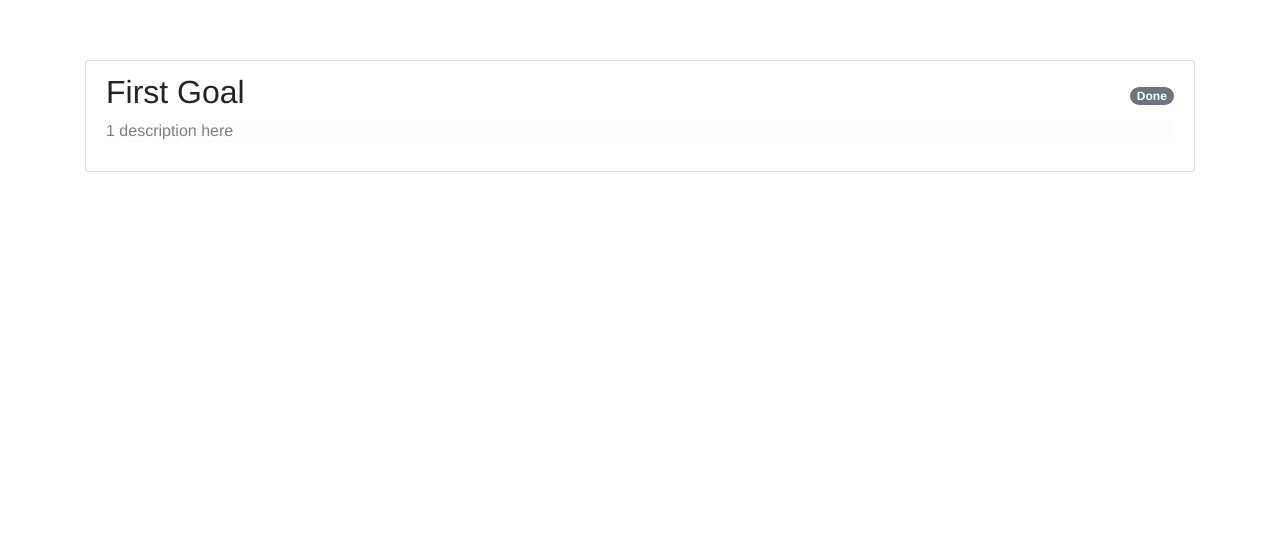
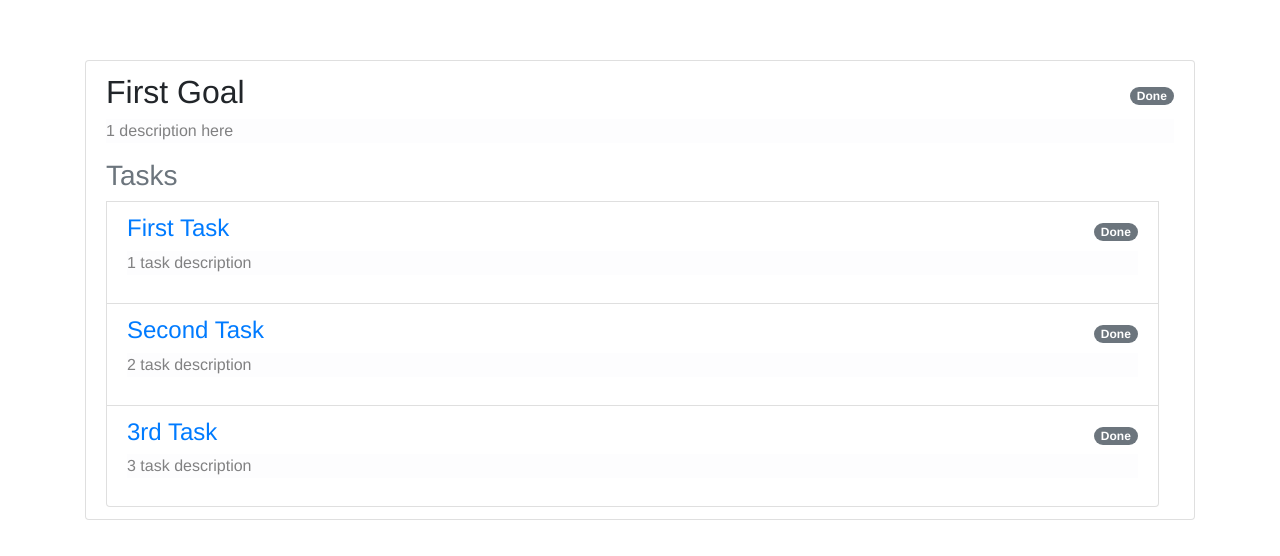
Before and after one commit to DiSalvio/goali_vue, a Vue app: page /goal/1 in a window 1280 px wide. Shown: the top 556 px of the page. Built offline with nearby package versions, Linux system fonts and the light colour scheme.

Commit message:
Separate goal list into component, add task list to goal show page, add task show page

```diff
--- /dev/null
+++ b/src/components/GoalList.vue
@@ -0,0 +1,28 @@
+<template>
+  <div class="container list-group">
+    <h1 class="text-muted">Goals</h1>
+    <div v-for="goal in goals" :key="goal.id" class="list-group-item">
+      <div class="list-group-item-heading d-flex justify-content-between align-items-center">
+        <h2><router-link :to="{name: 'PageGoalShow', params: {goalId: goal.id}}">{{goal.name}}</router-link></h2>
+        <span v-if="goal.completed" class="badge badge-secondary badge-pill">Done</span>
+        <span v-else class="badge badge-warning badge-pill">In Progress</span>
+      </div>
+      <p class="list-group-item-light list-group-item-secondary">{{goal.description}}</p>
+    </div>
+  </div>
+</template>
+
+<script>
+export default {
+  props: {
+    goals: {
+      required: true,
+      type: Array
+    }
+  }
+}
+</script>
+
+<style>
+@import "../assets/bootstrap.css"
+</style>
--- /dev/null
+++ b/src/components/TaskList.vue
@@ -0,0 +1,28 @@
+<template>
+  <div class="container list-group">
+    <h3 class="text-muted">Tasks</h3>
+    <div v-for="task in tasks" :key="task.id" class="list-group-item">
+      <div class="list-group-item-heading d-flex justify-content-between align-items-center">
+        <h4><router-link :to="{name: 'PageTaskShow', params: {goalId: task.goal, taskId: task.id}}">{{task.name}}</router-link></h4>
+        <span v-if="task.completed" class="badge badge-secondary badge-pill">Done</span>
+        <span v-else class="badge badge-warning badge-pill">In Progress</span>
+      </div>
+      <p class="list-group-item-light list-group-item-secondary">{{task.description}}</p>
+    </div>
+  </div>
+</template>
+
+<script>
+export default {
+  props: {
+    tasks: {
+      requred: true,
+      type: Array
+    }
+  }
+}
+</script>
+
+<style>
+@import "@/assets/bootstrap.css"
+</style>
--- a/src/router/index.js
+++ b/src/router/index.js
@@ -1,5 +1,6 @@
 import PageHome from '@/views/PageHome.vue'
 import PageGoalShow from '@/views/PageGoalShow.vue'
+import PageTaskShow from '@/views/PageTaskShow.vue'
 import PageNotFound from '@/views/PageNotFound.vue'
 import { createRouter, createWebHistory } from 'vue-router'
 import sourceData from '@/data.json'
@@ -11,18 +12,39 @@ const routes = [
     component: PageHome
   },
   {
-    path: '/goal/:id',
+    path: '/goal/:goalId',
     name: 'PageGoalShow',
     component: PageGoalShow,
     props: true,
     beforeEnter (to, from, next){
-      const goalExists = sourceData.goals.find(goal => goal.id === parseInt(to.params.id))
+      const goalExists = sourceData.goals.find(goal => goal.id === parseInt(to.params.goalId))
       if (goalExists) {
         next()
       } else {
         next({
           name: 'PageNotFound',
           params: { resource: 'goal', pathMatch: to.path.substring(1).split('/') },
+          query: to.query,
+          hash: to.hash
+        })
+      }
+    }
+  },
+  {
+    path: '/goal/:goalId/task/:taskId',
+    name: 'PageTaskShow',
+    component: PageTaskShow,
+    props: true,
+    beforeEnter (to, from, next){
+      const taskExists = sourceData.tasks
+        .filter(task => task.goal === parseInt(to.params.goalId))
+        .find(task => task.id === parseInt(to.params.taskId))
+      if (taskExists) {
+        next()
+      } else {
+        next({
+          name: 'PageNotFound',
+          params: { resource: 'task', pathMatch: to.path.substring(1).split('/') },
           query: to.query,
           hash: to.hash
         })
--- a/src/views/PageGoalShow.vue
+++ b/src/views/PageGoalShow.vue
@@ -6,26 +6,35 @@
       <span v-else class="badge badge-warning badge-pill">In Progress</span>
     </div>
     <p class="list-group-item-light list-group-item-secondary">{{goal.description}}</p>
+    <TaskList :tasks="goalTasks"/>
   </div>
 </template>
 
 <script>
 import sourceData from '@/data.json'
+import TaskList from '@/components/TaskList.vue'
 export default {
+  components: {
+    TaskList
+  },
   data() {
     return {
-      goals: sourceData.goals
+      goals: sourceData.goals,
+      tasks: sourceData.tasks
     }
   },
   props: {
-    id: {
+    goalId: {
       required: true,
       type: String
     }
   },
   computed: {
     goal () {
-      return this.goals.find(goal => goal.id === parseInt(this.id))
+      return this.goals.find(goal => goal.id === parseInt(this.goalId))
+    },
+    goalTasks() {
+      return this.tasks.filter(task => task.goal === parseInt(this.goalId))
     }
   }
 }
--- a/src/views/PageHome.vue
+++ b/src/views/PageHome.vue
@@ -1,20 +1,14 @@
 <template>
-  <div class="container list-group">
-    <h1 class="text-muted">Goals</h1>
-    <div v-for="goal in goals" :key="goal.id" class="list-group-item">
-      <div class="list-group-item-heading d-flex justify-content-between align-items-center">
-        <h2><router-link :to="{name: 'PageGoalShow', params: {id: goal.id}}">{{goal.name}}</router-link></h2>
-        <span v-if="goal.completed" class="badge badge-secondary badge-pill">Done</span>
-        <span v-else class="badge badge-warning badge-pill">In Progress</span>
-      </div>
-      <p class="list-group-item-light list-group-item-secondary">{{goal.description}}</p>
-    </div>
-  </div>
+  <GoalList :goals="goals"/>
 </template>
 
 <script>
 import sourceData from '@/data.json'
+import GoalList from '@/components/GoalList.vue'
 export default {
+  components: {
+    GoalList
+  },
   data() {
     return {
       goals: sourceData.goals
--- /dev/null
+++ b/src/views/PageTaskShow.vue
@@ -0,0 +1,40 @@
+<template>
+  <div class="list-group-item">
+    <div class="list-group-item-heading d-flex justify-content-between align-items-center">
+      <h2>{{task.name}}</h2>
+      <span v-if="task.completed" class="badge badge-secondary badge-pill">Done</span>
+      <span v-else class="badge badge-warning badge-pill">In Progress</span>
+    </div>
+    <p class="list-group-item-light list-group-item-secondary">{{task.description}}</p>
+  </div>
+</template>
+
+<script>
+import sourceData from '@/data.json'
+export default {
+  data () {
+    return {
+      tasks: sourceData.tasks
+    }
+  },
+  props: {
+    taskId: {
+      required: true,
+      type: String
+    },
+    goalId: {
+      required: true,
+      type: String
+    }
+  },
+  computed: {
+    task () {
+      return this.tasks.find(task => task.id === parseInt(this.taskId))
+    }
+  }
+}
+</script>
+
+<style>
+@import "@/assets/bootstrap.css"
+</style>
```
